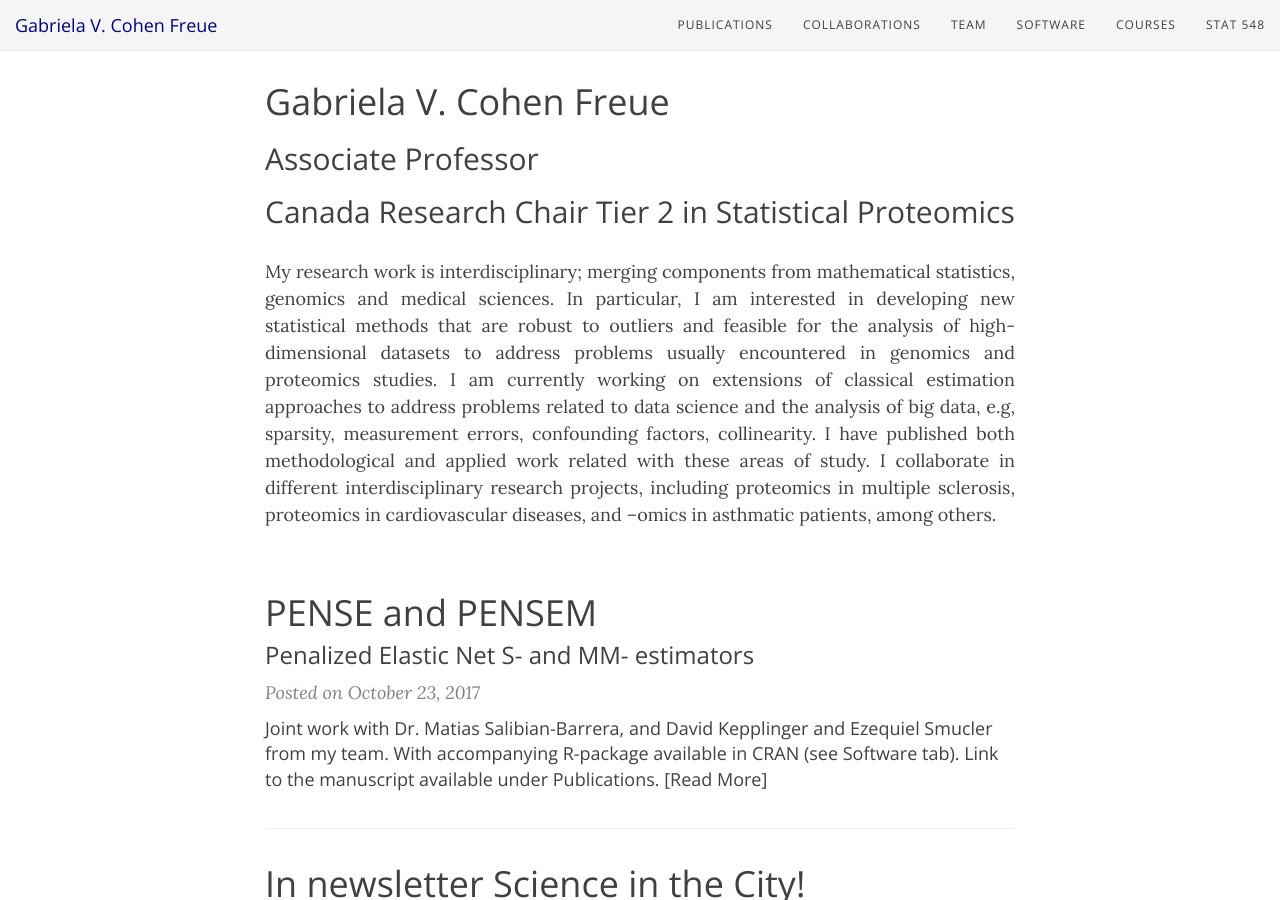
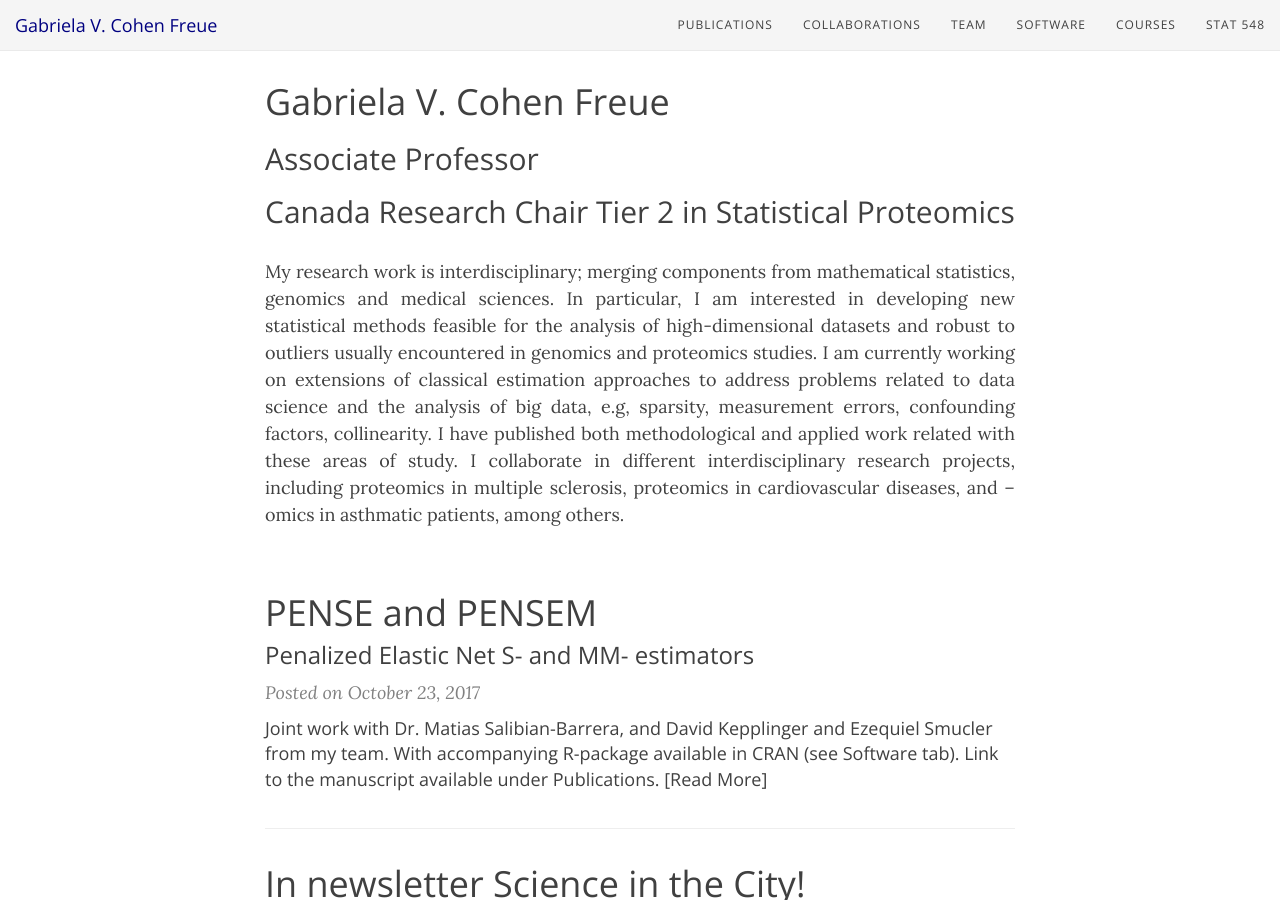
Before and after one commit to gcohenfr/gcohenfr.github.io, a Jekyll site: the page built from index.html, in a window 1280 px wide and 900 px high, scrolled down 462 px. Built offline with Jekyll 4.4.1, drawn with Linux system fonts in a browser that asks for light colours; nearby versions of some CDN libraries; the list of posts is cut into pages by our own code.

Commit message:
Update index.html

```diff
--- a/index.html
+++ b/index.html
@@ -11,7 +11,7 @@ bigimg:
 <h2>Associate Professor</h2>
 <h2>Canada Research Chair Tier 2 in Statistical Proteomics</h2>
 
-<p>My research work is interdisciplinary; merging components from mathematical statistics, genomics and medical sciences. In particular, I am interested in developing new statistical methods that are robust to outliers and feasible for the analysis of high-dimensional datasets to address problems usually encountered in genomics and proteomics studies. I am currently working on extensions of classical estimation approaches to address problems related to data science and the analysis of big data, e.g, sparsity, measurement errors, confounding factors, collinearity. I have published both methodological and applied work related with these areas of study. I collaborate in different interdisciplinary research projects, including proteomics in multiple sclerosis, proteomics in cardiovascular diseases, and –omics in asthmatic patients, among others.</p>
+<p>My research work is interdisciplinary; merging components from mathematical statistics, genomics and medical sciences. In particular, I am interested in developing new statistical methods feasible for the analysis of high-dimensional datasets and robust to outliers usually encountered in genomics and proteomics studies. I am currently working on extensions of classical estimation approaches to address problems related to data science and the analysis of big data, e.g, sparsity, measurement errors, confounding factors, collinearity. I have published both methodological and applied work related with these areas of study. I collaborate in different interdisciplinary research projects, including proteomics in multiple sclerosis, proteomics in cardiovascular diseases, and –omics in asthmatic patients, among others.</p>
 
 <div class="posts-list">
   {% for post in paginator.posts %}
```
